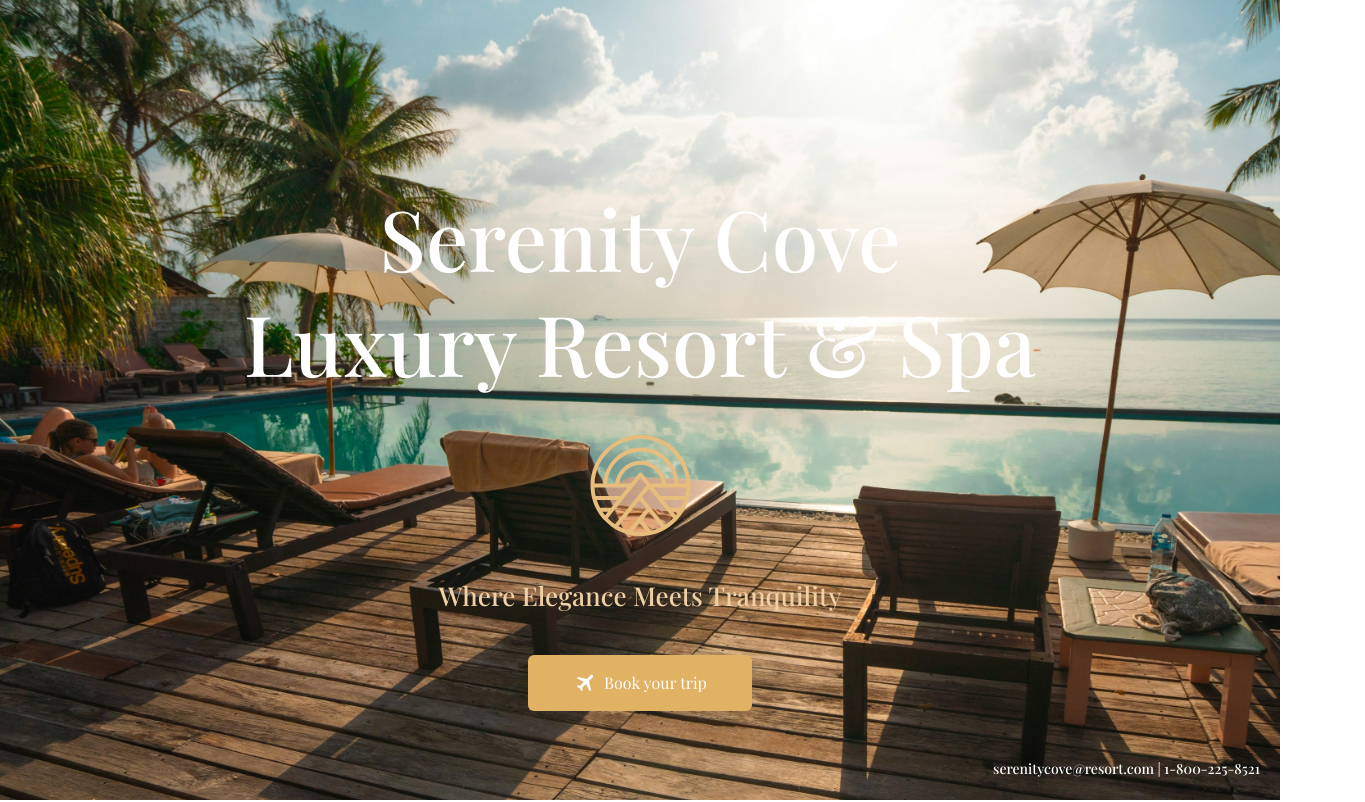
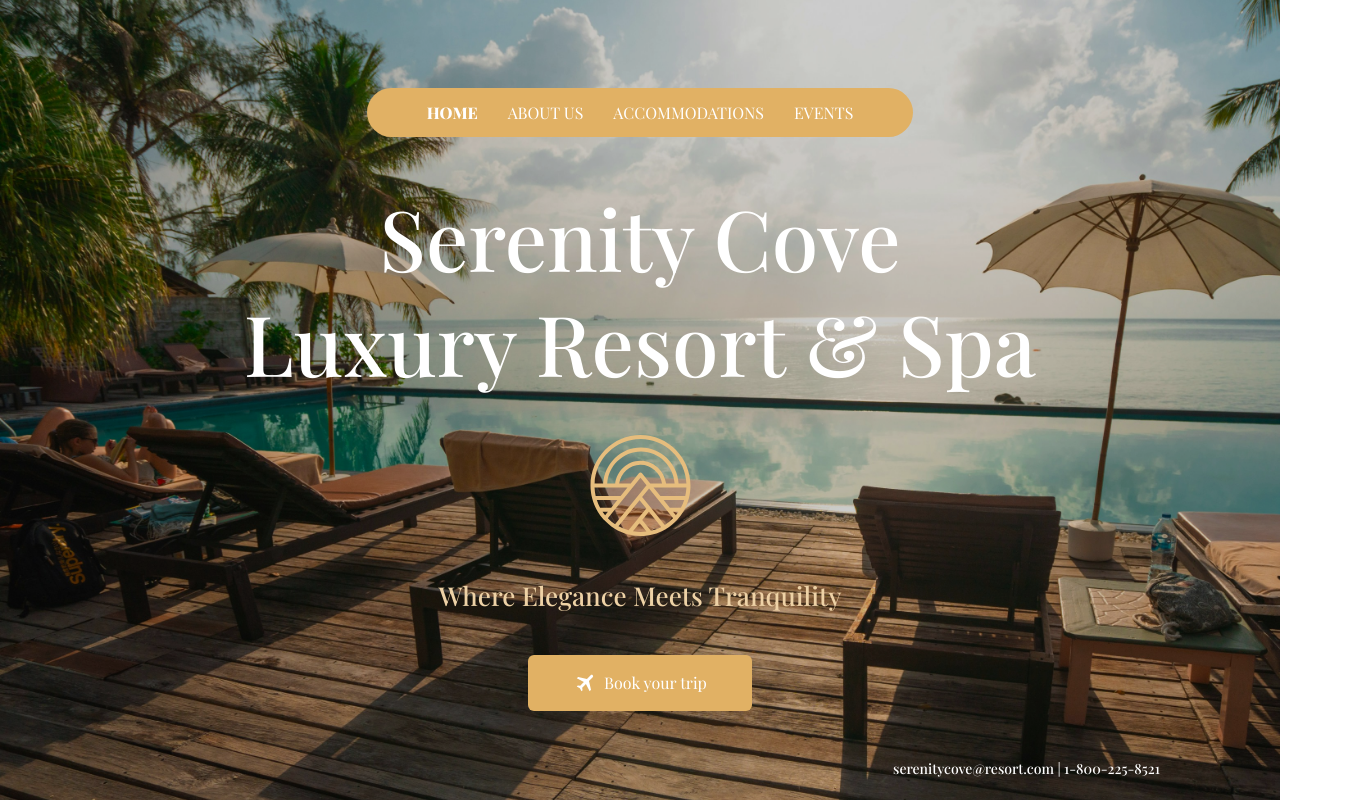
Before and after one commit to paradimes/serenity-cove-resort, a React (Vite) app in the folder client/: page / in a window 1280 px wide. Shown: the top 802 px of the page, 1365 px wide, since content can reach past the window. Built offline with nearby package versions, Linux system fonts and the light colour scheme; a web font is replaced by a local one.

Commit message:
Added routes, added new pages, fixed dimensions and restructured footer component, added shadow overlay to bg-image

```diff
--- a/client/package.json
+++ b/client/package.json
@@ -11,7 +11,8 @@
   },
   "dependencies": {
     "react": "^18.2.0",
-    "react-dom": "^18.2.0"
+    "react-dom": "^18.2.0",
+    "react-router-dom": "^6.22.1"
   },
   "devDependencies": {
     "@types/react": "^18.2.55",
--- a/client/src/App.tsx
+++ b/client/src/App.tsx
@@ -1,10 +1,22 @@
+import { BrowserRouter as Router, Routes, Route } from "react-router-dom";
 import "./index.css";
 import LandingPage from "./pages/LandingPage";
+import About from "./pages/About";
+import Accommodations from "./pages/Accommodations";
+import Events from "./pages/Events";
 
 export default function App() {
   return (
-    <div className="flex w-full h-full">
-      <LandingPage />
-    </div>
+    <Router>
+      <div className="flex w-full h-full">
+        <Routes>
+          {/* <LandingPage /> */}
+          <Route path="/" element={<LandingPage />} />
+          <Route path="about" element={<About />} />
+          <Route path="accommodations" element={<Accommodations />} />
+          <Route path="events" element={<Events />} />
+        </Routes>
+      </div>
+    </Router>
   );
 }
--- /dev/null
+++ b/client/src/components/AboutSection.tsx
@@ -0,0 +1,28 @@
+import NavBar from "./common/NavBar";
+import bgImg from "../assets/aboutPageBG.png";
+
+export default function AboutSection() {
+  return (
+    <div
+      id="about-section"
+      className="w-full h-[623px] bg-cover bg-center bg-no-repeat flex flex-col items-center justify-center relative"
+      style={{
+        backgroundImage: `url(${bgImg})`,
+      }}
+    >
+      <div
+        id="bg-overlay"
+        className="absolute top-0 left-0 w-full h-full bg-black opacity-20"
+      ></div>
+      <NavBar />
+      <div
+        id="main-container"
+        className="flex flex-col items-center justify-center w-[930px] gap-10 mt-24 z-10 "
+      >
+        <span className="text-white text-[84px] leading-tight text-center  font-medium text-nowrap">
+          About Us
+        </span>
+      </div>
+    </div>
+  );
+}
--- a/client/src/components/FooterSection.tsx
+++ b/client/src/components/FooterSection.tsx
@@ -1,12 +1,13 @@
 import companyLogo from "../assets/serenityCoveLogo.svg";
 import facebook from "../assets/facebook.svg";
 import instagram from "../assets/instagram.svg";
+import FooterLinks from "./common/FooterLinks";
 
 export default function FooterSection() {
   return (
     <div
       id="footer-section"
-      className="w-full h-[540px] py-[100px] px-[120px] bg-yellow-700 flex flex-col items-center justify-center"
+      className="w-full h-[540px] py-[60px] px-[120px] bg-yellow-700 flex flex-col items-center justify-center"
     >
       <div id="footer-container" className="w-full h-full relative">
         <div
@@ -41,57 +42,30 @@ export default function FooterSection() {
         </div>
         <div
           id="links-container"
-          className="flex flex-row gap-10 absolute left-[500px] font-sans"
+          className="flex flex-row gap-5 absolute left-[425px] font-sans"
         >
-          <div id="resorts" className="w-[200px] flex flex-col gap-8">
-            <span className="text-white font-medium">Resorts</span>
-            <ul className="list-none text-yellow-50 font-light">
-              <li className="mb-2 hover:underline hover:cursor-pointer">
-                Serenity Cove
-              </li>
-              <li className="mb-2 hover:underline hover:cursor-pointer">
-                HILTOFF
-              </li>
-              <li className="mb-2 hover:underline hover:cursor-pointer">
-                Triple Tree
-              </li>
-              <li className="mb-2 hover:underline hover:cursor-pointer">
-                Five Seasons
-              </li>
-              <li className="mb-2 hover:underline hover:cursor-pointer">
-                Luigiott
-              </li>
-            </ul>
-          </div>
-          <div id="services" className="w-[200px] flex flex-col gap-8 ">
-            <span className="text-white font-medium">Services</span>
-            <ul className="list-none text-yellow-50 font-light">
-              <li className="mb-2 hover:underline hover:cursor-pointer">
-                Vacation Resorts
-              </li>
-              <li className="mb-2 hover:underline hover:cursor-pointer">
-                Events
-              </li>
-            </ul>
-          </div>
-          <div id="about" className="w-[200px] flex flex-col gap-8">
-            <span className="text-white font-medium">Resorts</span>
-            <ul className="list-none text-yellow-50 font-light">
-              <li className="mb-2 hover:underline hover:cursor-pointer">
-                About Us
-              </li>
-              <li className="mb-2 hover:underline hover:cursor-pointer">
-                News
-              </li>
-              <li className="mb-2 hover:underline hover:cursor-pointer">
-                Partners
-              </li>
-            </ul>
-          </div>
+          <FooterLinks
+            header="Resorts"
+            links={[
+              "Serenity Cove",
+              "HILTOFF",
+              "Triple Tree",
+              "Five Seasons",
+              "Luigiott",
+            ]}
+          />
+          <FooterLinks
+            header="Services"
+            links={["Vacation Resorts", "Events"]}
+          />
+          <FooterLinks
+            header="About"
+            links={["About Us", "News", "Partners"]}
+          />
         </div>
         <div
           id="contact-container"
-          className="flex flex-col items-start justify-start gap-8 absolute left-[500px] bottom-0 "
+          className="flex flex-col items-start justify-start gap-8 absolute left-[425px] bottom-0 "
         >
           <hr className=" w-[60px] h-[1px] bg-yellow-300 border-0 rounded hover:bg-yellow-100" />
           <div className="flex flex-col gap-[5px] font-sans font-light text-yellow-50 ">
--- a/client/src/components/LandingSection.tsx
+++ b/client/src/components/LandingSection.tsx
@@ -2,17 +2,25 @@ import serenityCoveLogo from "../assets/serenityCoveLogo.svg";
 import flightIcon from "../assets/flight-icon.svg";
 import Button from "./common/Button";
 import bgImg from "../assets/landingImage.jpg";
+import NavBar from "./common/NavBar";
 
 export default function LandingSection() {
   return (
     <div
       id="landing-section"
-      className="w-full min-h-screen bg-cover bg-center bg-no-repeat flex flex-col items-center justify-center"
-      style={{ backgroundImage: `url(${bgImg})` }}
+      className="w-full min-h-screen bg-cover bg-center bg-no-repeat flex flex-col items-center justify-center relative"
+      style={{
+        backgroundImage: `url(${bgImg})`,
+      }}
     >
       <div
+        id="bg-overlay"
+        className="absolute top-0 left-0 w-full h-full bg-black opacity-20"
+      ></div>
+      <NavBar />
+      <div
         id="main-container"
-        className="flex flex-col items-center justify-center w-[930px] gap-10 mt-24 "
+        className="flex flex-col items-center justify-center w-[930px] gap-10 mt-24 z-10 "
       >
         <span className="text-white text-[84px] leading-tight text-center  font-medium text-nowrap">
           Serenity Cove <br /> Luxury Resort & Spa
@@ -23,7 +31,7 @@ export default function LandingSection() {
         </span>
         <Button height="56" icon={flightIcon} title="Book your trip" />
       </div>
-      <div className="absolute right-5 bottom-5">
+      <div className="absolute right-[120px] bottom-5 z-10">
         <span className="text-white text-sm text-center w-fit font-medium">
           serenitycove@resort.com | 1-800-225-8521
         </span>
--- /dev/null
+++ b/client/src/components/common/FooterLinks.tsx
@@ -0,0 +1,19 @@
+type FooterLinksProps = {
+  header: string;
+  links: string[];
+};
+
+export default function FooterLinks({ header, links }: FooterLinksProps) {
+  return (
+    <div className="w-[260px] flex flex-col gap-8">
+      <span className="text-white font-medium">{header}</span>
+      <ul className="list-none text-yellow-50 font-light w-fit">
+        {links.map((link, index) => (
+          <li key={index} className="mb-2 hover:underline hover:cursor-pointer">
+            {link}
+          </li>
+        ))}
+      </ul>
+    </div>
+  );
+}
--- /dev/null
+++ b/client/src/components/common/NavBar.tsx
@@ -0,0 +1,19 @@
+import NavBarLink from "./NavBarLink";
+
+export default function NavBar() {
+  return (
+    <nav className="flex w-[546px] h-[49px] bg-yellow-400 rounded-[30px] absolute top-[11%] px-[50px] py-[13px] z-10 ">
+      <ul
+        id="links"
+        className="list-none w-full text-white flex flex-row items-center justify-center gap-[30px]"
+      >
+        <NavBarLink path="/" title="HOME" />
+        <NavBarLink path="/about" title="ABOUT US" />
+        <NavBarLink path="/accommodations" title="ACCOMMODATIONS" />
+        <NavBarLink path="/events" title="EVENTS" />
+        {/* OMIT FOR NOW */}
+        {/* <NavBarLink path="/events" title="CONTACT" />  */}
+      </ul>
+    </nav>
+  );
+}
--- /dev/null
+++ b/client/src/components/common/NavBarLink.tsx
@@ -0,0 +1,19 @@
+import { NavLink } from "react-router-dom";
+
+type NavBarLinkProps = {
+  title: string;
+  path: string;
+};
+
+export default function NavBarLink({ title, path }: NavBarLinkProps) {
+  return (
+    <li className="hover:font-bold">
+      <NavLink
+        to={path}
+        className={({ isActive }) => (isActive ? "font-extrabold " : "")}
+      >
+        {title}
+      </NavLink>
+    </li>
+  );
+}
--- /dev/null
+++ b/client/src/pages/About.tsx
@@ -0,0 +1,25 @@
+import AboutSection from "../components/AboutSection";
+import FooterSection from "../components/FooterSection";
+
+export default function About() {
+  return (
+    <div className="flex flex-col w-full h-full ">
+      <AboutSection />
+      <div
+        id="text-section"
+        className="px-[120px] py-[100px] flex items-center justify-center"
+      >
+        <p className="text-[23px] text-center">
+          Serenity Cove Luxury Resort & Spa is more than a destination; it's a
+          journey to the pinnacle of luxury, set against the backdrop of
+          breathtaking natural beauty. With our commitment to exceptional
+          service, we ensure every moment is imbued with sophistication,
+          comfort, and bespoke experiences. From our meticulously appointed
+          suites to our tranquil spa, gourmet dining, and private beach, every
+          detail is crafted to evoke a sense of serene exclusivity.
+        </p>
+      </div>
+      <FooterSection />
+    </div>
+  );
+}
--- /dev/null
+++ b/client/src/pages/Accommodations.tsx
@@ -0,0 +1,3 @@
+export default function Accommodations() {
+  return <div>Accommodations</div>;
+}
--- /dev/null
+++ b/client/src/pages/Events.tsx
@@ -0,0 +1,3 @@
+export default function Events() {
+  return <div>Events</div>;
+}
```
Also changed, not shown: 2 other files (tests, documents, lock files or other folders).
